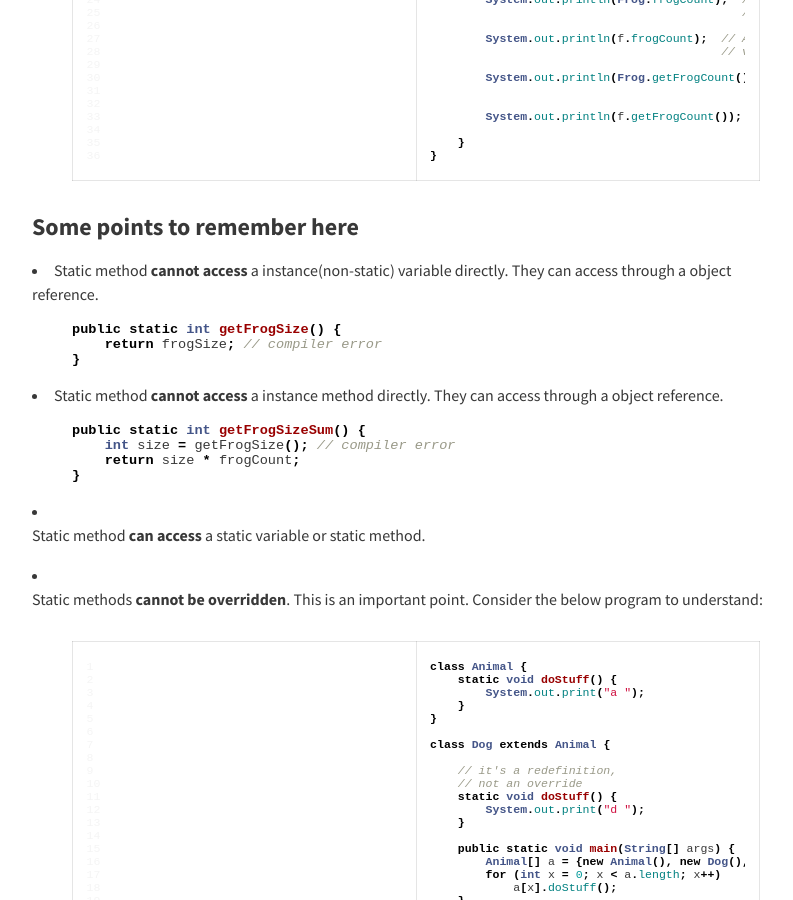
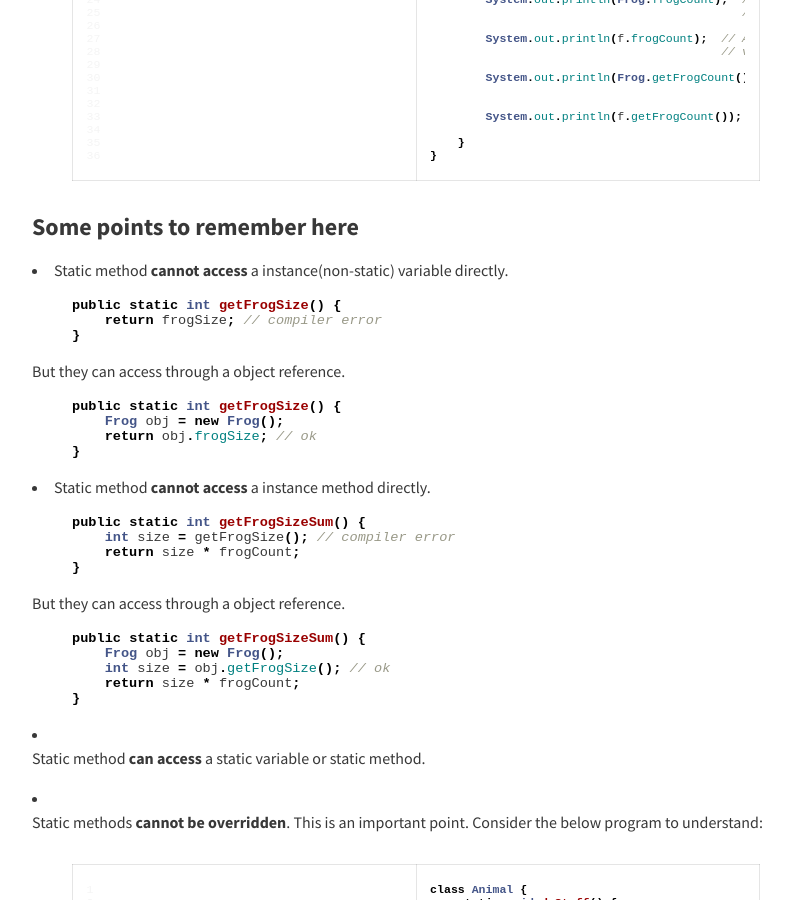
Before and after one commit to rampatra/JavaNotes, a Jekyll site: the page built from _posts/2015-08-08-statics.md, in a window 1280 px wide and 900 px high, scrolled down 1091 px. Shown: the whole window, without its empty margins (224-1017 px from the left). Built offline with Jekyll 4.4.1, drawn with Linux system fonts in a browser that asks for light colours; nearby versions of some CDN libraries; comment, search, counter and statistics services are not loaded.

Commit message:
statics : updated

```diff
--- a/_posts/2015-08-08-statics.md
+++ b/_posts/2015-08-08-statics.md
@@ -58,17 +58,34 @@ class Frog {
 
 ### Some points to remember here
 
-* Static method __cannot access__ a instance(non-static) variable directly. They can access through a object reference.
+* Static method __cannot access__ a instance(non-static) variable directly.
 {% highlight java %}
 public static int getFrogSize() {
     return frogSize; // compiler error
 }
 {% endhighlight %}
 
-* Static method __cannot access__ a instance method directly. They can access through a object reference.
+But they can access through a object reference.
+{% highlight java %}
+public static int getFrogSize() {
+    Frog obj = new Frog();
+    return obj.frogSize; // ok
+}
+{% endhighlight %}
+
+* Static method __cannot access__ a instance method directly.
 {% highlight java %}
 public static int getFrogSizeSum() {
     int size = getFrogSize(); // compiler error
+    return size * frogCount;
+}
+{% endhighlight %}
+
+But they can access through a object reference.
+{% highlight java %}
+public static int getFrogSizeSum() {
+    Frog obj = new Frog();
+    int size = obj.getFrogSize(); // ok
     return size * frogCount;
 }
 {% endhighlight %}
```
